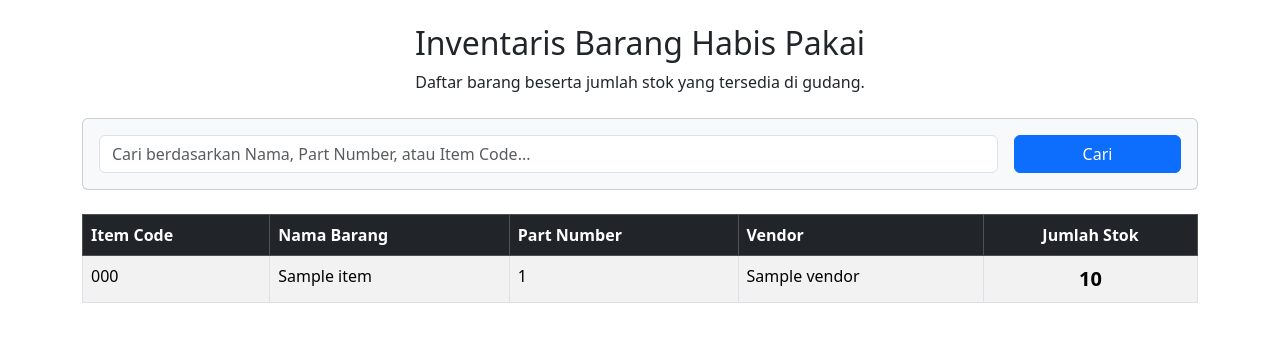
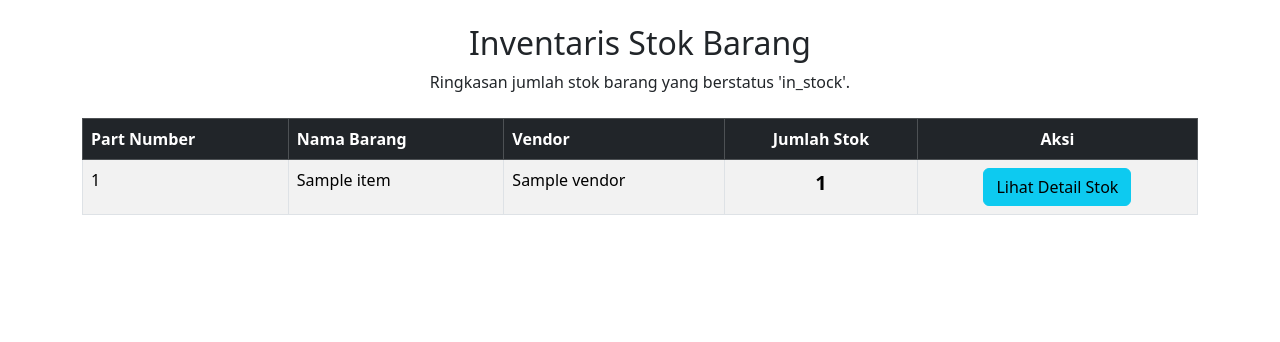
Before and after one commit to farizbima/tps-inventory-project, a Flask app: template app/templates/inventory.html in a window 1280 px wide. Shown: the part 56-398 px from the top of the page. Run offline with Flask 3, Linux system fonts and the light colour scheme; the template is opened without the code that fills it: most values are stand-ins (such as "Sample title", 1, 10 or a date in 2020).

Commit message:
fixing the new integration qr system

```diff
--- a/app/main.py
+++ b/app/main.py
@@ -268,37 +268,25 @@ def dashboard():
 # GANTI FUNGSI LAMA DENGAN VERSI BARU INI
 @app.route('/inventory')
 def inventory():
-    search_query = request.args.get('search_query', '')
     conn = get_db_connection()
-    if conn is None:
-        return "Koneksi database gagal."
-
+    if conn is None: return "Koneksi database gagal."
     cursor = conn.cursor(dictionary=True)
 
-    params = []
-    # Query ini sekarang membaca langsung dari tabel master_items
+    # Query ini mengelompokkan data dari tabel 'parts'
     query = """
-        SELECT item_code, nama_barang, part_number, vendor, current_stock
-        FROM master_items
-        WHERE 1=1
+        SELECT part_number, part_name, vendor, COUNT(*) as stock_count
+        FROM parts
+        WHERE status = 'in_stock'
+        GROUP BY part_number, part_name, vendor
+        ORDER BY part_name ASC
     """
-
-    if search_query:
-        query += " AND (nama_barang LIKE %s OR part_number LIKE %s OR item_code LIKE %s)"
-        search_param = f"%{search_query}%"
-        params.extend([search_param, search_param, search_param])
-
-    query += " ORDER BY nama_barang ASC"
-
-    cursor.execute(query, tuple(params))
-    inventory_data = cursor.fetchall()
+    cursor.execute(query)
+    inventory_summary = cursor.fetchall()
 
     cursor.close()
     conn.close()
 
-    return render_template('inventory.html',
-                           inventory_data=inventory_data,
-                           search_query=search_query)
+    return render_template('inventory.html', inventory_summary=inventory_summary)
 
 # Tambahkan route ini di main.py
 
@@ -338,64 +326,42 @@ def show_qr(serial_number):
 # --- ROUTE BARU UNTUK PENGELUARAN BARANG ---
 @app.route('/pengeluaran', methods=['GET', 'POST'])
 def pengeluaran_barang():
-    conn = get_db_connection()
-    if conn is None: return "Koneksi database gagal."
-    cursor = conn.cursor(dictionary=True)
+    if request.method == 'POST':
+        serial_number = request.form['serial_number']
+        notes = request.form.get('notes', '')
 
-    if request.method == 'POST':
-        # Ambil data dari form
-        tanggal = request.form['tanggal']
-        pic = request.form['pic']
-        item_code = request.form['item_code']
-        qty_keluar = int(request.form['qty_keluar'])
-        equipment_id = request.form['equipment_id']
-        hm_km = request.form['hm_km']
-        keterangan = request.form['keterangan']
+        conn = get_db_connection()
+        if conn is None: return "Koneksi database gagal."
+        cursor = conn.cursor(dictionary=True)
 
         try:
-            # 1. Cek stok saat ini
-            cursor.execute("SELECT current_stock FROM master_items WHERE item_code = %s", (item_code,))
-            item = cursor.fetchone()
-            if item['current_stock'] < qty_keluar:
-                flash(f"Stok tidak mencukupi! Stok saat ini: {item['current_stock']}", "danger")
+            # Cek dulu status part
+            cursor.execute("SELECT * FROM parts WHERE serial_number = %s", (serial_number,))
+            part = cursor.fetchone()
+            if not part:
+                flask.flash(f"Error: Part dengan serial number {serial_number} tidak ditemukan.", "danger")
+                return redirect(url_for('pengeluaran_barang'))
+            if part['status'] != 'in_stock':
+                flask.flash(f"Error: Part {serial_number} tidak bisa dikeluarkan karena statusnya '{part['status']}'.", "warning")
                 return redirect(url_for('pengeluaran_barang'))
 
-            # 2. Masukkan ke tabel transaksi
-            trans_query = """
-                INSERT INTO inventory_transactions
-                (tanggal, pic, item_code, qty_keluar, equipment_id, hm_km, keterangan)
-                VALUES (%s, %s, %s, %s, %s, %s, %s)
-            """
-            cursor.execute(trans_query, (tanggal, pic, item_code, qty_keluar, equipment_id, hm_km, keterangan))
-
-            # 3. Kurangi stok di tabel master
-            update_stock_query = "UPDATE master_items SET current_stock = current_stock - %s WHERE item_code = %s"
-            cursor.execute(update_stock_query, (qty_keluar, item_code))
-
+            # Update status menjadi 'used'
+            update_query = "UPDATE parts SET status = 'used' WHERE serial_number = %s"
+            cursor.execute(update_query, (serial_number,))
             conn.commit()
-            flash("Transaksi pengeluaran barang berhasil dicatat!", "success")
-            return redirect(url_for('pengeluaran_barang'))
+            flask.flash(f"Part {part['part_name']} ({serial_number}) berhasil dikeluarkan dari stok.", "success")
 
         except Error as e:
             conn.rollback()
-            flash(f"Terjadi error: {e}", "danger")
+            flask.flash(f"Terjadi error database: {e}", "danger")
         finally:
             cursor.close()
             conn.close()
 
-    # --- Bagian GET (menampilkan form) ---
-    # Ambil daftar barang untuk dropdown
-    cursor.execute("SELECT item_code, nama_barang, current_stock FROM master_items ORDER BY nama_barang ASC")
-    master_items = cursor.fetchall()
+        return redirect(url_for('pengeluaran_barang'))
 
-    # Ambil daftar equipment untuk dropdown
-    cursor.execute("SELECT * FROM equipment ORDER BY equipment_code ASC")
-    equipment_list = cursor.fetchall()
-
-    cursor.close()
-    conn.close()
-
-    return render_template('pengeluaran.html', master_items=master_items, equipment_list=equipment_list)
+    # Bagian GET, hanya menampilkan halaman
+    return render_template('pengeluaran.html')
 
 if __name__ == '__main__':
     app.run(debug=True)
--- a/app/templates/inventory.html
+++ b/app/templates/inventory.html
@@ -1,46 +1,35 @@
 {% extends "base.html" %}
-
 {% block title %}Cek Inventaris Barang{% endblock %}
-
 {% block content %}
-    <h2 class="text-center">Inventaris Barang Habis Pakai</h2>
-    <p class="text-center">Daftar barang beserta jumlah stok yang tersedia di gudang.</p>
-
-    <div class="card bg-light my-4">
-        <div class="card-body">
-            <form method="GET" action="/inventory" class="row g-3 align-items-center">
-                <div class="col-md-10">
-                    <input type="text" class="form-control" name="search_query" placeholder="Cari berdasarkan Nama, Part Number, atau Item Code..." value="{{ search_query or '' }}">
-                </div>
-                <div class="col-md-2">
-                    <button type="submit" class="btn btn-primary w-100">Cari</button>
-                </div>
-            </form>
-        </div>
-    </div>
+    <h2 class="text-center">Inventaris Stok Barang</h2>
+    <p class="text-center">Ringkasan jumlah stok barang yang berstatus 'in_stock'.</p>
 
     <table class="table table-striped table-bordered mt-4">
         <thead class="table-dark">
             <tr>
-                <th>Item Code</th>
+                <th>Part Number</th>
                 <th>Nama Barang</th>
-                <th>Part Number</th>
                 <th>Vendor</th>
                 <th class="text-center">Jumlah Stok</th>
+                <th class="text-center">Aksi</th>
             </tr>
         </thead>
         <tbody>
-            {% for item in inventory_data %}
+            {% for item in inventory_summary %}
             <tr>
-                <td>{{ item.item_code }}</td>
-                <td>{{ item.nama_barang }}</td>
                 <td>{{ item.part_number }}</td>
+                <td>{{ item.part_name }}</td>
                 <td>{{ item.vendor }}</td>
-                <td class="text-center fs-5 fw-bold">{{ item.current_stock }}</td>
+                <td class="text-center fs-5 fw-bold">{{ item.stock_count }}</td>
+                <td class="text-center">
+                    <a href="{{ url_for('inventory_detail', part_number=item.part_number) }}" class="btn btn-info">
+                        Lihat Detail Stok
+                    </a>
+                </td>
             </tr>
             {% else %}
             <tr>
-                <td colspan="5" class="text-center">Tidak ada stok barang yang tersedia atau cocok dengan pencarian Anda.</td>
+                <td colspan="5" class="text-center">Tidak ada stok barang yang tersedia.</td>
             </tr>
             {% endfor %}
         </tbody>
```
Also changed, not shown: app/templates/pengeluaran.html (+28 -43 lines).
